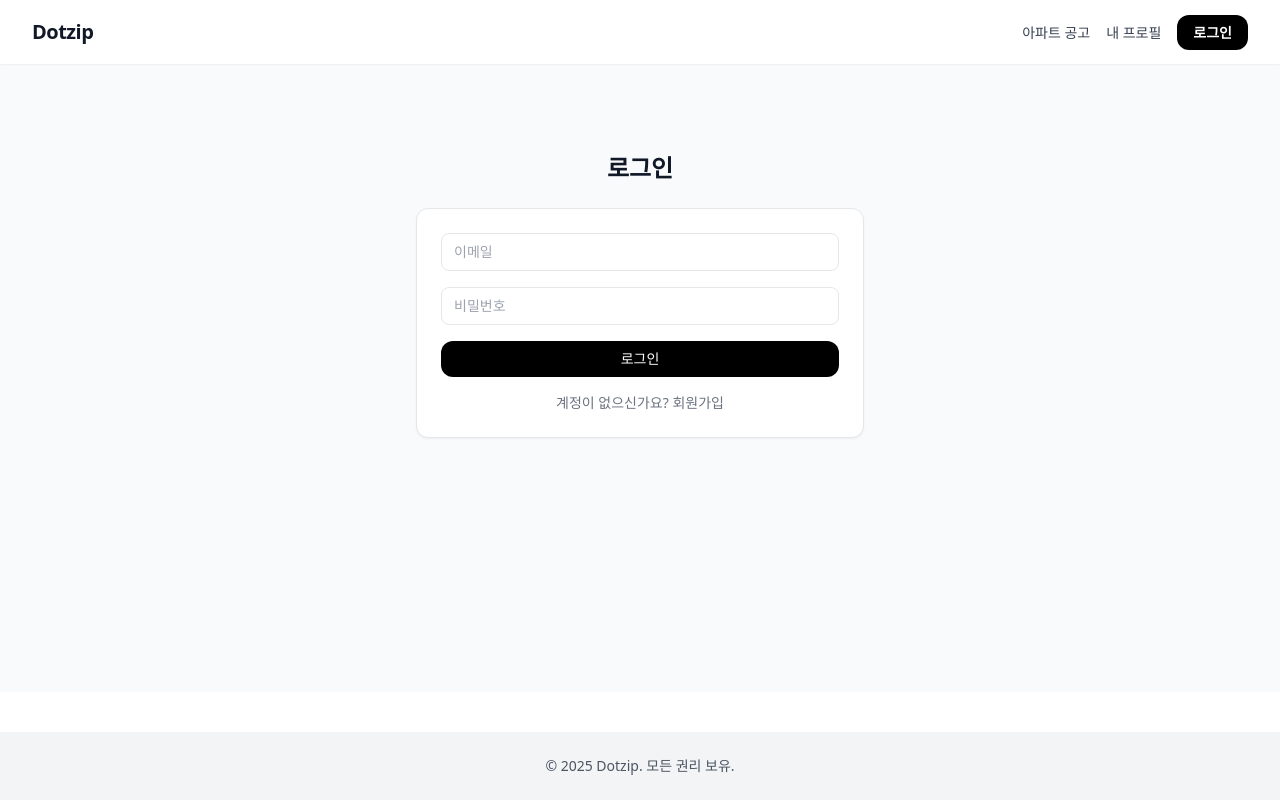
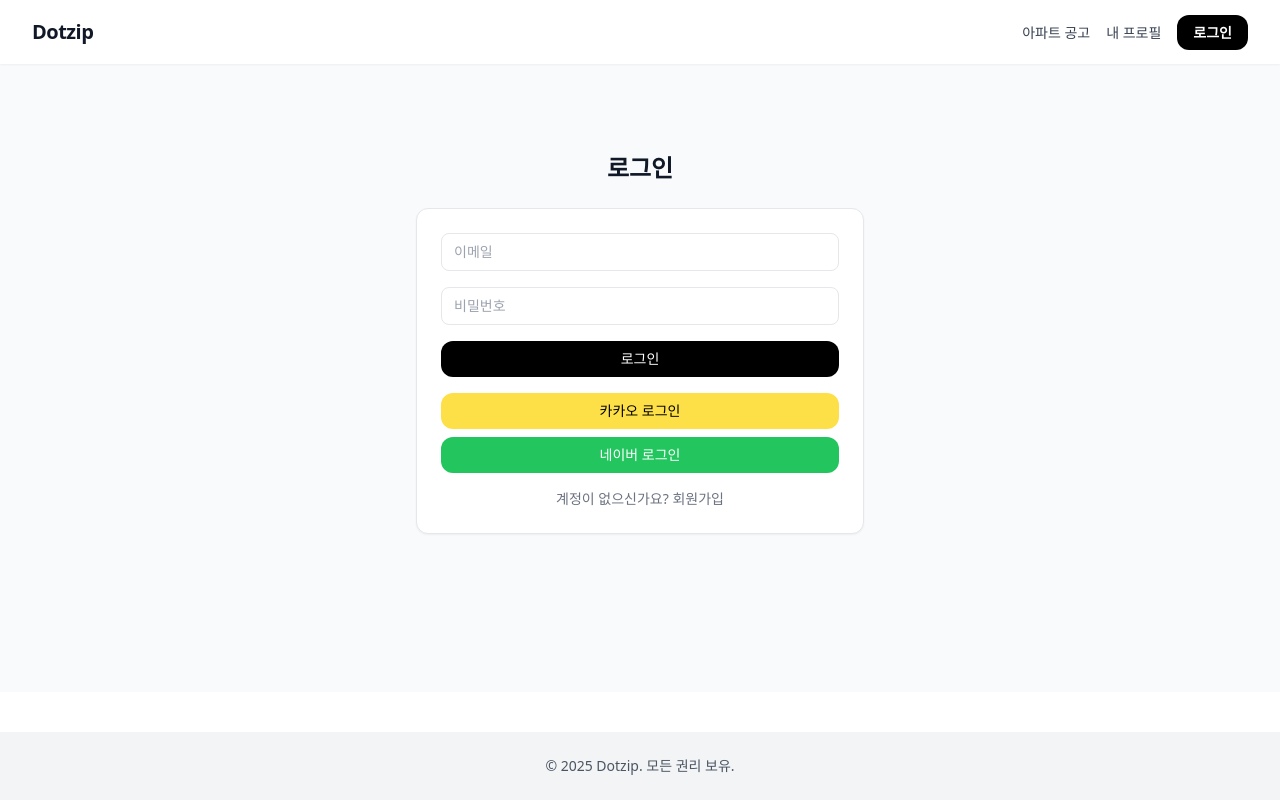
Before and after one commit to knowave/.zip_F-E_react, a React (Create React App) app: page /auth in a window 1280 px wide. Built offline with nearby package versions, Linux system fonts and the light colour scheme.

Commit message:
소셜 로그인 ui 추가

```diff
--- a/src/pages/AuthPage.tsx
+++ b/src/pages/AuthPage.tsx
@@ -8,15 +8,42 @@ export default function AuthPage() {
   const [confirmPassword, setConfirmPassword] = useState("");
   const [passwordError, setPasswordError] = useState("");
 
+  const emailRegex = /^[a-z0-9._%+-]+@[a-z0-9.-]+\.[a-z]{2,}$/;
+  const passwordRegex =
+    /^(?=.*[0-9])(?=.*[!@#$%^&*])[A-Za-z0-9!@#$%^&*]{5,20}$/;
+
   const handleSubmit = (e: React.FormEvent) => {
     e.preventDefault();
 
-    const emailRegex = /^[a-z0-9._%+-]+@[a-z0-9.-]+\.[a-z]{2,}$/;
+    // 이메일 유효성 검사
     if (!emailRegex.test(email)) {
       setEmailError("❌ 이메일 형식으로 작성해 주세요");
       return;
     } else {
       setEmailError("");
+    }
+
+    // 비밀번호 유효성 검사
+    if (!passwordRegex.test(password)) {
+      setPasswordError(
+        "❌ 비밀번호는 5~20자, 숫자 및 특수문자를 포함해야 합니다"
+      );
+      return;
+    }
+
+    // 회원가입일 경우 비밀번호 확인
+    if (isSignup && password !== confirmPassword) {
+      setPasswordError("❌ 비밀번호가 일치하지 않습니다");
+      return;
+    }
+
+    setPasswordError("");
+
+    // TODO: API 요청 보내기
+    if (isSignup) {
+      console.log("회원가입 요청", { email, password });
+    } else {
+      console.log("로그인 요청", { email, password });
     }
   };
 
@@ -46,7 +73,6 @@ export default function AuthPage() {
               const value = e.target.value;
               setEmail(value);
 
-              const emailRegex = /^[a-z0-9._%+-]+@[a-z0-9.-]+\.[a-z]{2,}$/;
               if (!emailRegex.test(value)) {
                 setEmailError("❌ 이메일 형식으로 작성해 주세요");
               } else {
@@ -59,6 +85,7 @@ export default function AuthPage() {
             <p className="text-red-500 text-xs mt-1">{emailError}</p>
           )}
         </div>
+        <div>
           <input
             type="password"
             placeholder="비밀번호"
@@ -67,12 +94,9 @@ export default function AuthPage() {
               const value = e.target.value;
               setPassword(value);
 
-            const passwordRegex =
-              /^(?=.*[0-9])(?=.*[!@#$%^&*])[A-Za-z0-9!@#$%^&*]{5,20}$/;
-
               if (!passwordRegex.test(value)) {
                 setPasswordError(
-                "❌ 비밀번호는 5~20자, 숫자 및 특수문자(!@#$%^&*)를 최소 1개 포함해야 합니다"
+                  "❌ 비밀번호는 5~20자, 숫자 및 특수문자를 포함해야 합니다"
                 );
               } else if (
                 isSignup &&
@@ -86,8 +110,9 @@ export default function AuthPage() {
             }}
             className="w-full border rounded-lg px-3 py-2 text-sm"
           />
-
+        </div>
         {isSignup && (
+          <div>
             <input
               type="password"
               placeholder="비밀번호 확인"
@@ -104,24 +129,43 @@ export default function AuthPage() {
               }}
               className="w-full border rounded-lg px-3 py-2 text-sm"
             />
+          </div>
         )}
 
         {passwordError && (
           <p className="text-red-500 text-xs mt-1">{passwordError}</p>
         )}
-
         <button
           type="submit"
           className="w-full bg-black text-white py-2 rounded-xl text-sm font-medium hover:bg-gray-800"
         >
           {isSignup ? "회원가입" : "로그인"}
         </button>
-
+        {!isSignup && (
+          <div className="space-y-2">
+            <button
+              type="button"
+              onClick={() => (window.location.href = "/api/auth/kakao")}
+              className="w-full bg-yellow-300 text-black py-2 rounded-xl text-sm font-medium hover:bg-yellow-400"
+            >
+              카카오 로그인
+            </button>
+            <button
+              type="button"
+              onClick={() => (window.location.href = "/api/auth/naver")}
+              className="w-full bg-green-500 text-white py-2 rounded-xl text-sm font-medium hover:bg-green-600"
+            >
+              네이버 로그인
+            </button>
+          </div>
+        )}
         <p
           className="text-sm text-center text-gray-500 cursor-pointer hover:underline"
           onClick={() => {
             setIsSignup(!isSignup);
             setEmailError("");
+            setPasswordError("");
+            setConfirmPassword("");
           }}
         >
           {isSignup
```
Lines whose indentation alone changed are shown as unchanged.
